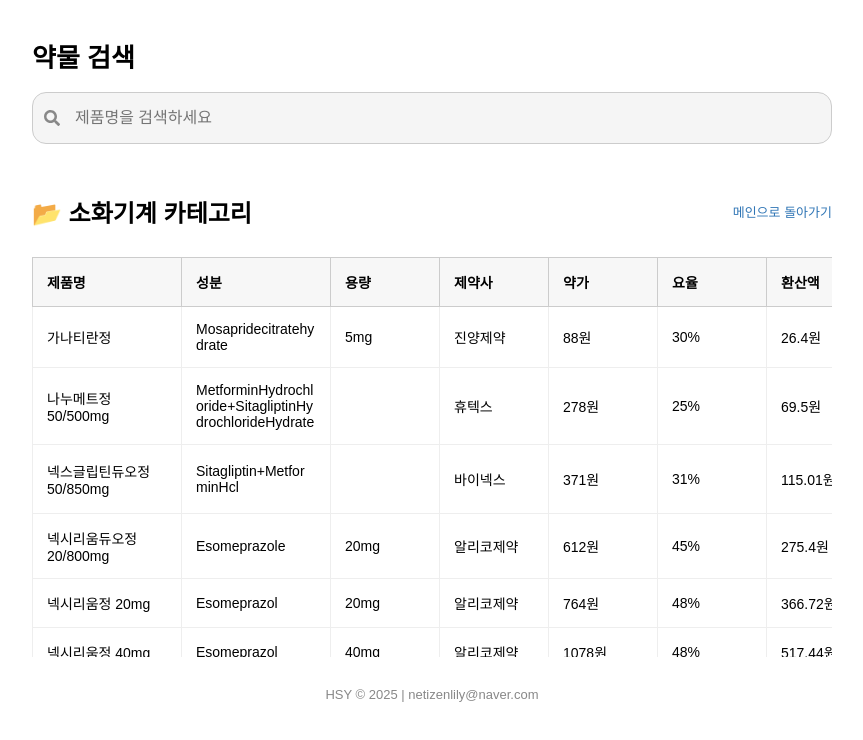
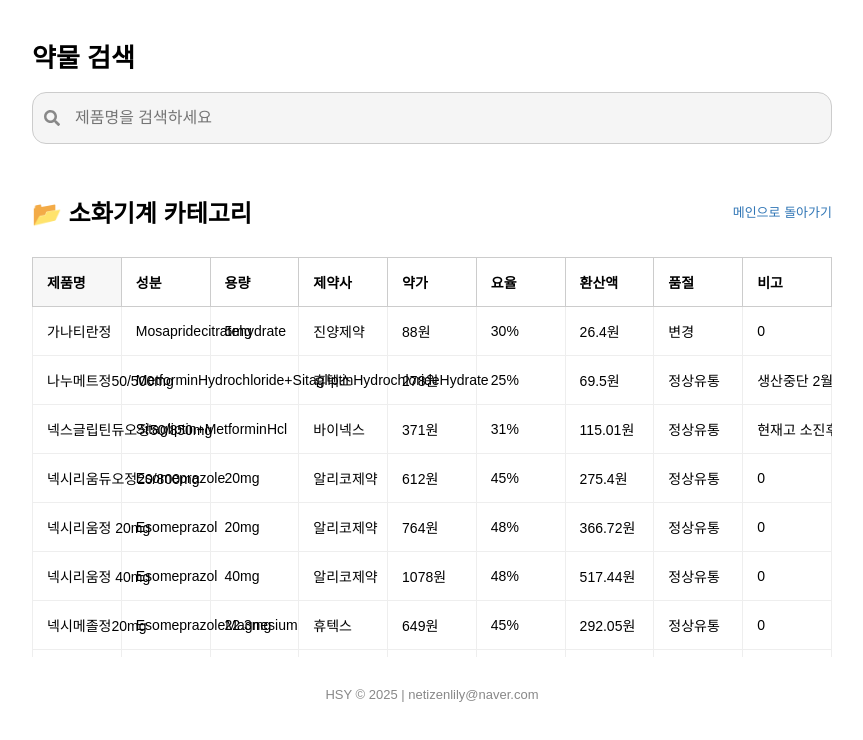
Before and after one commit to dasampharm/dasanpharm, a React (Create React App) app: page / in a window 1280 px wide. Both pictures are taken after a click on the button "소화기계". Shown: the top 740 px of the page, without its empty margins (208-1071 px from the left). Built offline with nearby package versions, Linux system fonts and the light colour scheme.

Commit message:
Update App.js

```diff
--- a/src/App.js
+++ b/src/App.js
@@ -80,7 +80,10 @@ function App() {
   };
 
   const getColumnWidth = (key) => {
-    if (key === "제품명" || key === "성분") return "120px";
+    if (key === "제품명") return "96px";
+    if (key === "성분") return "120px";
+    if (key === "용량") return "40px";
+    if (key === "약가" || key === "요율") return "60px";
     if (key === "비고") return "auto";
     return "80px";
   };
@@ -151,11 +154,11 @@ function App() {
           )}
 
           <div style={{ maxHeight: "400px", overflowY: "auto", position: "relative" }}>
-            <table style={{ borderCollapse: "collapse", tableLayout: "auto", width: "100%", fontSize: "14px" }}>
+            <table style={{ borderCollapse: "collapse", tableLayout: "fixed", width: "100%", fontSize: "14px" }}>
               <thead>
                 <tr>
                   {["제품명", selectedDrug ? null : "성분", "용량", "제약사", "약가", "요율", "환산액", "품절", "비고"].filter(Boolean).map((key, i) => (
-                    <th key={i} style={{ padding: "14px", border: "1px solid #ccc", backgroundColor: "#f7f7f7", textAlign: "left", minWidth: getColumnWidth(key), position: key === "제품명" ? "sticky" : "sticky", left: key === "제품명" ? 0 : undefined, top: 0, zIndex: key === "제품명" ? 3 : 2, background: "#f7f7f7" }}>{key}</th>
+                    <th key={i} style={{ padding: "14px", border: "1px solid #ccc", backgroundColor: "#f7f7f7", textAlign: "left", minWidth: getColumnWidth(key), position: key === "제품명" ? "sticky" : "static", left: key === "제품명" ? 0 : "auto", background: key === "제품명" ? "#f7f7f7" : undefined, zIndex: key === "제품명" ? 3 : 2 }}>{key}</th>
                   ))}
                 </tr>
               </thead>
@@ -163,7 +166,18 @@ function App() {
                 {getFilteredDrugs().map((drug, index) => (
                   <tr key={index}>
                     {["제품명", selectedDrug ? null : "성분", "용량", "제약사", "약가", "요율", "환산액", "품절", "비고"].filter(Boolean).map((key, i) => (
-                      <td key={i} style={{ padding: "14px", border: "1px solid #eee", whiteSpace: key === "비고" && drug[key] && drug[key].length > 10 ? "normal" : key === "비고" ? "nowrap" : "normal", overflow: key === "비고" ? "visible" : "hidden", wordBreak: key === "비고" ? "break-word" : "break-word", overflowWrap: "anywhere", minWidth: getColumnWidth(key), background: key === "제품명" ? "#fff" : undefined, position: key === "제품명" ? "sticky" : undefined, left: key === "제품명" ? 0 : undefined, zIndex: key === "제품명" ? 1 : undefined }}>{drug[key]}</td>
+                      <td key={i} style={{
+                        padding: "14px",
+                        border: "1px solid #eee",
+                        whiteSpace: key === "비고" && drug[key] && drug[key].length > 30 ? "normal" : "nowrap",
+                        wordBreak: "break-word",
+                        overflowWrap: "anywhere",
+                        minWidth: getColumnWidth(key),
+                        position: key === "제품명" ? "sticky" : "static",
+                        left: key === "제품명" ? 0 : "auto",
+                        background: key === "제품명" ? "#fff" : undefined,
+                        zIndex: key === "제품명" ? 2 : 1
+                      }}>{drug[key]}</td>
                     ))}
                   </tr>
                 ))}
```
